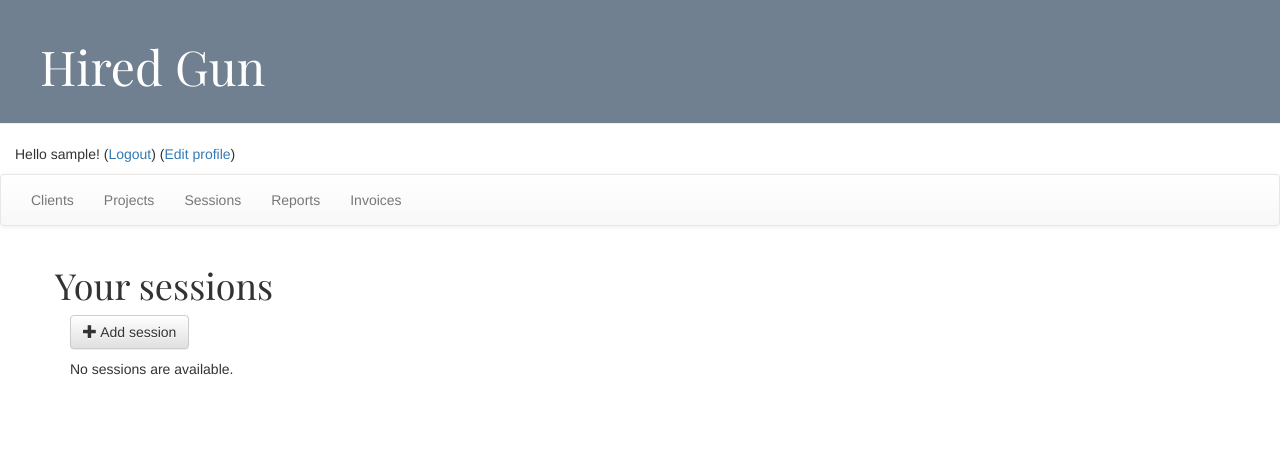
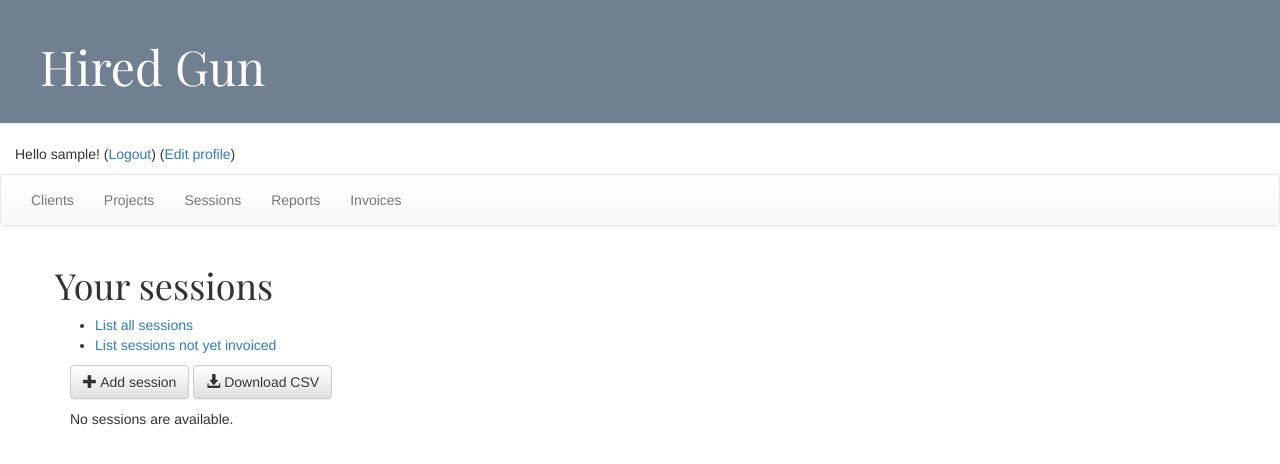
Before and after one commit to AlexEngelhardt/hired-gun, a Django app: page /sessions/ in a window 1280 px wide. Shown: the top 464 px of the page. Run offline with Django 3.2, Linux system fonts and the light colour scheme; the visitor is signed in with stand-in values (Sample User, id 1); data that the repository does not hold is empty; parts of the project's set-up code (start-up, migrations or seed data) failed here and were passed over; some libraries are stand-ins or nearby versions.

Commit message:
CSV exports of all models work. Also removed project field from invoice model

```diff
--- a/HiredGun/invoices/forms.py
+++ b/HiredGun/invoices/forms.py
@@ -35,7 +35,10 @@ class InvoiceForm(forms.ModelForm):
 
         # Here I add a manual additional checkbox select for "all" sessions within a certain time frame
         self.fields['sessions'] = forms.ModelMultipleChoiceField(
-            queryset = Session.objects.filter(project__client=the_client),  # TODO more filters :D
+            queryset = Session.objects.filter(
+                project__client=the_client,
+                invoice__isnull=True
+            ),  # TODO more filters :D
             # widget = forms.CheckboxSelectMultiple
             required = False
         )
--- a/HiredGun/invoices/templates/invoices/invoice_list.html
+++ b/HiredGun/invoices/templates/invoices/invoice_list.html
@@ -5,6 +5,8 @@
 <h1>Your invoices</h1>
 
 {% if invoices %}
+
+ <a class="btn btn-default" href="{% url 'invoices:invoices-csv' %}"><span class="glyphicon glyphicon-download-alt"></span> Download CSV</a></p>
 
 <table class="table">
   <thead>
--- a/HiredGun/invoices/urls.py
+++ b/HiredGun/invoices/urls.py
@@ -6,7 +6,8 @@ app_name = 'invoices'
 urlpatterns = [
     path('', views.index, name='index'),
 
-    path('list/', views.InvoiceListView.as_view(), name='invoice-list'),
+    path('invoices/', views.InvoiceListView.as_view(), name='invoice-list'),
+    path('invoices/csv', views.invoice_csv_export_view, name='invoices-csv'),
     path('invoice/<int:pk>/', views.InvoiceDetailView.as_view(), name='invoice-detail'),
     path('invoice/<int:pk>/print', views.InvoicePrintView.as_view(), name='invoice-print'),
 
--- a/HiredGun/invoices/views.py
+++ b/HiredGun/invoices/views.py
@@ -8,6 +8,7 @@ from django.contrib.auth.mixins import LoginRequiredMixin
 from .models import Invoice
 from .forms import InvoiceForm
 from projects.models import Client, Project, Session
+from projects.views import csv_export_view
 
 # Create your views here.
 
@@ -23,6 +24,10 @@ class InvoiceListView(LoginRequiredMixin, generic.ListView):
     model = Invoice
     def get_queryset(self):
         return Invoice.objects.filter(client__user=self.request.user)
+
+def invoice_csv_export_view(request):
+    queryset = Invoice.objects.filter(client__user=request.user)
+    return csv_export_view(Invoice, request, queryset, "invoices.csv")
 
 
 class InvoiceDetailView(LoginRequiredMixin, generic.DetailView):
--- a/HiredGun/projects/templates/projects/client_list.html
+++ b/HiredGun/projects/templates/projects/client_list.html
@@ -4,7 +4,7 @@
 
 <h1>Your clients</h1>
 
-<p><a class="btn btn-default" href="{% url 'projects:add-client' %}"><span class="glyphicon glyphicon-plus"></span> Add client</a></p>
+<p><a class="btn btn-default" href="{% url 'projects:add-client' %}"><span class="glyphicon glyphicon-plus"></span> Add client</a> <a class="btn btn-default" href="{% url 'projects:clients-csv' %}"><span class="glyphicon glyphicon-download-alt"></span> Download CSV</a></p>
 
 {% if clients %}
 <table class="table">
--- a/HiredGun/projects/templates/projects/project_list.html
+++ b/HiredGun/projects/templates/projects/project_list.html
@@ -4,7 +4,7 @@
 
 <h1>Your projects</h1>
 
-<p><a class="btn btn-default" href="{% url 'projects:add-project' %}"><span class="glyphicon glyphicon-plus"></span> Add project</a></p>
+<p><a class="btn btn-default" href="{% url 'projects:add-project' %}"><span class="glyphicon glyphicon-plus"></span> Add project</a> <a class="btn btn-default" href="{% url 'projects:projects-csv' %}"><span class="glyphicon glyphicon-download-alt"></span> Download CSV</a></p></p>
 
 {% if projects %}
 <table class="table">
--- a/HiredGun/projects/templates/projects/session_list.html
+++ b/HiredGun/projects/templates/projects/session_list.html
@@ -4,7 +4,12 @@
 
 <h1>Your sessions</h1>
 
-<p><a class="btn btn-default" href="{% url 'projects:add-session' %}"><span class="glyphicon glyphicon-plus"></span> Add session</a></p>
+<ul>
+  <li><a href="{% url 'projects:sessions' %}">List all sessions</a></li>
+  <li><a href="{% url 'projects:sessions-not-invoiced-list' %}">List sessions not yet invoiced</a></li>
+</ul>
+
+<p><a class="btn btn-default" href="{% url 'projects:add-session' %}"><span class="glyphicon glyphicon-plus"></span> Add session</a> <a class="btn btn-default" href="{% url 'projects:session-csv' %}"><span class="glyphicon glyphicon-download-alt"></span> Download CSV</a></p></p>
 
 {% if sessions %}
 <table class="table">
@@ -13,6 +18,7 @@
     <tr>
       <th scope="col">Date</th>
       <th scope="col">Client</th>
+      <th scope="col">Invoice</th>
       <th scope="col">Units</th>
       <th scope="col">Earned</th>
       <th scope="col">Actions</th>
@@ -27,6 +33,8 @@
     <td>
       {{ session.project.client }}
     </td>
+    <td>
+      {% if session.invoice %}<a href="{% url 'invoices:invoice-detail' session.invoice.pk %}">{{ session.invoice }}</a>{% endif %}
     <td>
       {{ session.units_worked | floatformat:"-2" }} {{ session.project.rate_unit }}{% if session.units_worked != 1 %}s{% endif %}
     </td>
--- a/HiredGun/projects/urls.py
+++ b/HiredGun/projects/urls.py
@@ -21,6 +21,7 @@ urlpatterns = [
     ## Clients
 
     path('clients/', views.ClientListView.as_view(), name='clients'),
+    path('clients/csv', views.client_csv_export_view, name='clients-csv'),
     path('client/<int:pk>/', views.ClientDetailView.as_view(), name='client-detail'),
 
     path('clients/add', views.ClientCreateView.as_view(), name='add-client'),
@@ -31,6 +32,7 @@ urlpatterns = [
     ## Projects
 
     path('projects/', views.ProjectListView.as_view(), name='projects'),
+    path('projects/csv', views.project_csv_export_view, name='projects-csv'),
     path('project/<int:pk>/', views.ProjectDetailView.as_view(), name='project-detail'),
 
     path('project/add', views.ProjectCreateView.as_view(), name='add-project'),
@@ -41,10 +43,13 @@ urlpatterns = [
     ## Sessions
 
     path('sessions/', views.SessionListView.as_view(), name='sessions'),
+    path('sessions/csv', views.session_csv_export_view, name='session-csv'),
     path('session/<int:pk>/', views.SessionDetailView.as_view(), name='session-detail'),
 
     path('session/add', views.SessionCreateView.as_view(), name='add-session'),
     path('session/<int:pk>/edit', views.SessionUpdateView.as_view(), name='edit-session'),
     path('session/<int:pk>/delete', views.SessionDeleteView.as_view(), name='delete-session'),
 
+    path('sessions/not_invoiced/', views.SessionsNotInvoicedView.as_view(), name='sessions-not-invoiced-list'),
+
 ]
--- a/HiredGun/projects/views.py
+++ b/HiredGun/projects/views.py
@@ -1,7 +1,9 @@
+import csv
+
 from django.views import generic
 from django.shortcuts import render, get_object_or_404, redirect
 from django.urls import reverse_lazy
-from django.http import HttpResponseRedirect
+from django.http import HttpResponseRedirect, HttpResponse
 
 from django.contrib.auth.mixins import LoginRequiredMixin
 from django.contrib.auth.decorators import login_required
@@ -9,6 +11,7 @@ from django.contrib.auth.decorators import login_required
 from .forms import ClientForm, ProjectForm, SessionForm
 from .models import Client, Project, Session
 from django.contrib.auth.models import User
+
 
 ################################################################
 #### Index
@@ -53,7 +56,6 @@ class ClientCreateView(LoginRequiredMixin, generic.edit.CreateView):
         form.instance.user = self.request.user
         # omg h4x
         return super().form_valid(form)
-
 
 class ClientUpdateView(LoginRequiredMixin, generic.edit.UpdateView):
     model = Client
@@ -119,6 +121,10 @@ class SessionListView(LoginRequiredMixin, generic.ListView):
     def get_queryset(self):
         return Session.objects.filter(project__client__user=self.request.user)
 
+class SessionsNotInvoicedView(SessionListView):
+
+    def get_queryset(self):
+        return Session.objects.filter(project__client__user=self.request.user).filter(invoice__isnull=True)
 
 class SessionDetailView(LoginRequiredMixin, generic.DetailView):
     model = Session
@@ -153,3 +159,40 @@ class SessionUpdateView(LoginRequiredMixin, generic.edit.UpdateView):
 class SessionDeleteView(LoginRequiredMixin, generic.DeleteView):
     model = Session
     success_url = reverse_lazy('projects:sessions')
+
+
+################################################################
+#### CSV export views
+
+def csv_export_view(model, request, queryset, filename="export"):
+    """
+    Helper function holding redundant code for the CSV exports of
+    Clients, Projects, Sessions
+    model = Client, e.g.
+    """
+    response = HttpResponse(content_type='text/csv')
+    response['Content-Disposition'] = 'attachment; filename="' + filename + '"'
+
+    writer = csv.writer(response)
+
+    writer.writerow(model.get_csv_head())
+
+    for guy in queryset:
+        writer.writerow(guy.get_csv_line())
+
+    return response
+
+
+def client_csv_export_view(request):
+    queryset = Client.objects.filter(user=request.user)
+    return csv_export_view(Client, request, queryset, "clients.csv")
+
+
+def project_csv_export_view(request):
+    queryset = Project.objects.filter(client__user=request.user)
+    return csv_export_view(Project, request, queryset, "projects.csv")
+
+
+def session_csv_export_view(request):
+    queryset = Session.objects.filter(project__client__user=request.user)
+    return csv_export_view(Session, request, queryset, "sessions.csv")
```
Also changed, not shown: HiredGun/invoices/models.py (+21 -1 lines), HiredGun/projects/models.py (+59 -0 lines), TODO.md (+1 -2 lines), HiredGun/invoices/migrations/0003_remove_invoice_project.py (added), HiredGun/projects/migrations/0002_session_invoice.py (added).
